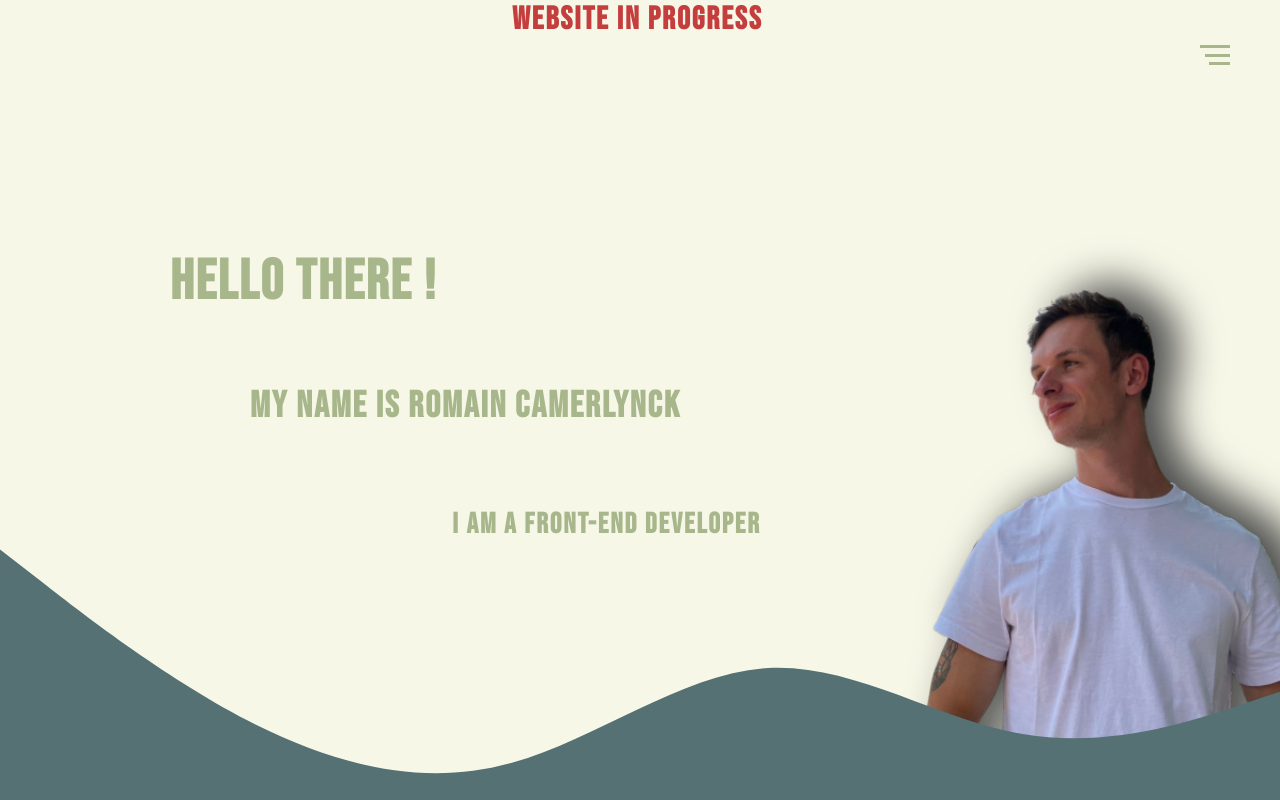
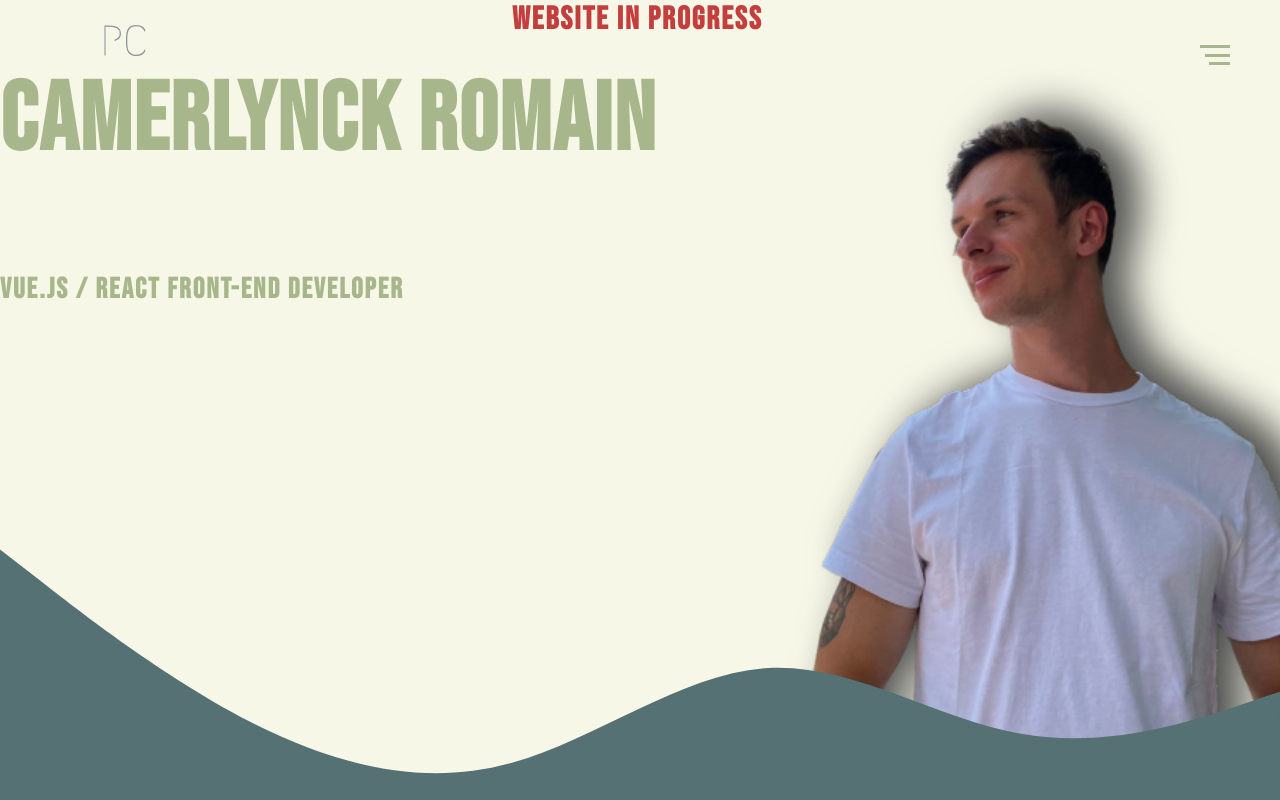
Before and after one commit to ParvaCamer/portfolio, a Vue app: page / in a window 1280 px wide. Shown: the top 800 px of the page. Built offline with nearby package versions, Linux system fonts and the light colour scheme.

Commit message:
some changes

```diff
--- a/src/Pages/Home.vue
+++ b/src/Pages/Home.vue
@@ -2,6 +2,7 @@
     <h1 id="progress">Website in progress</h1>
     <div class="app-container" @click="hideMenu">
         <div class="home-container">
+            <img src="../../public/pc.svg" class="logo-image" alt="logo"/>
             <div class="home-favicon-animation">
                 <Favicon v-for="(icon, index) in icons" :src="icon.url" :key="icon.name" :index="index" @click="scrollTo(icon.name.replace(/ /g, '').slice(0, -4))"
                 :style="{
@@ -14,9 +15,8 @@
                 />
             </div>
             <div class="home-container-flex">
-                <h1>Hello there !</h1>
-                <h2>My name is Romain Camerlynck</h2>
-                <h3>I am a <span>Front-end</span> developer</h3>
+                <h1>Camerlynck Romain</h1>
+                <h3><span>Vue.Js / React Front-end</span> developer</h3>
             </div>
             <img class="picture-profile-image" src="../assets/picture-profile.png" alt="picture profile" />
             <svg xmlns="http://www.w3.org/2000/svg" viewBox="0 0 1440 320">
@@ -93,10 +93,14 @@ export default {
     color: #a8b78b;
     height: 100vh;
     position: relative;
-    display: flex;
-    align-items: center;
-    justify-content: space-between;
     overflow: hidden;
+
+    .logo-image {
+        width: 50px;
+        position: absolute;
+        top: 25px;
+        left: 100px;
+    }
 
     .home-favicon-animation {
         position: absolute;
@@ -107,33 +111,28 @@ export default {
     .home-container-flex {
         display: flex;
         flex-direction: column;
-        padding-left: 250px;
 
         h1 {
             position: relative;
-            right: 80px;
-            font-size: 3.5em;
-            margin-top: 0;
+            width: auto;
+            font-size: 6em;
         }
 
         h2 {
             font-size: 2.3em;
-            text-align: center;
         }
 
         h3 {
             position: relative;
-            top: 20px;
-            left: 80px;
             font-size: 1.8em;
-            text-align: right;
         }
     }
 
     .picture-profile-image {
-        position: relative;
-        width: 400px;
-        top: 20px;
+        position: absolute;
+        width: 500px;
+        right: 0;
+        bottom: 40px;
         filter: drop-shadow(25px -10px 20px #4d4d4d);
     }
 
--- a/src/components/Home/Favicon.vue
+++ b/src/components/Home/Favicon.vue
@@ -15,6 +15,12 @@ export default {
     animation-timing-function: linear;
     animation-iteration-count: infinite;
     cursor: pointer;
+    transition: all .4s;
+    &:hover {
+        animation-play-state: paused;
+        opacity: 1 !important;
+        transform: scale(1.05) !important;
+    }
 }
 
 @keyframes slide {
--- a/src/components/Layouts/Footer.vue
+++ b/src/components/Layouts/Footer.vue
@@ -111,7 +111,7 @@ footer {
 
                 li {
                     cursor: pointer;
-                    width: 100px;
+                    width: 115px;
                     display: inline-block;
                     margin: 0px 30px;
                     z-index: 1;
```
Also changed, not shown: src/assets/picture-profile.png.
